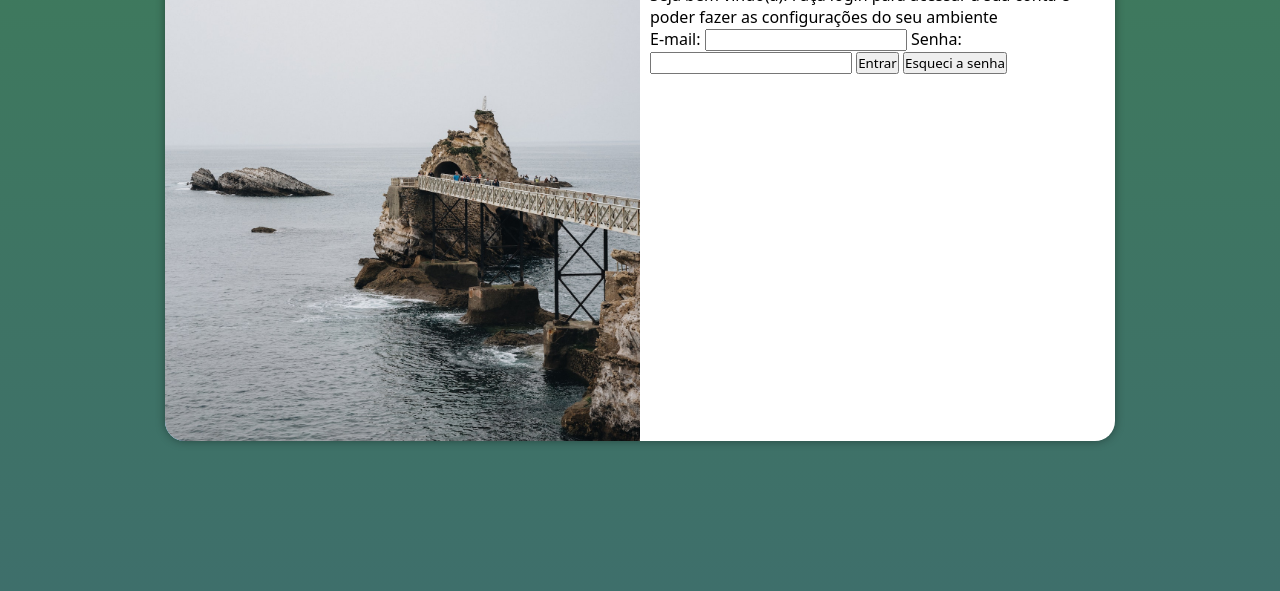
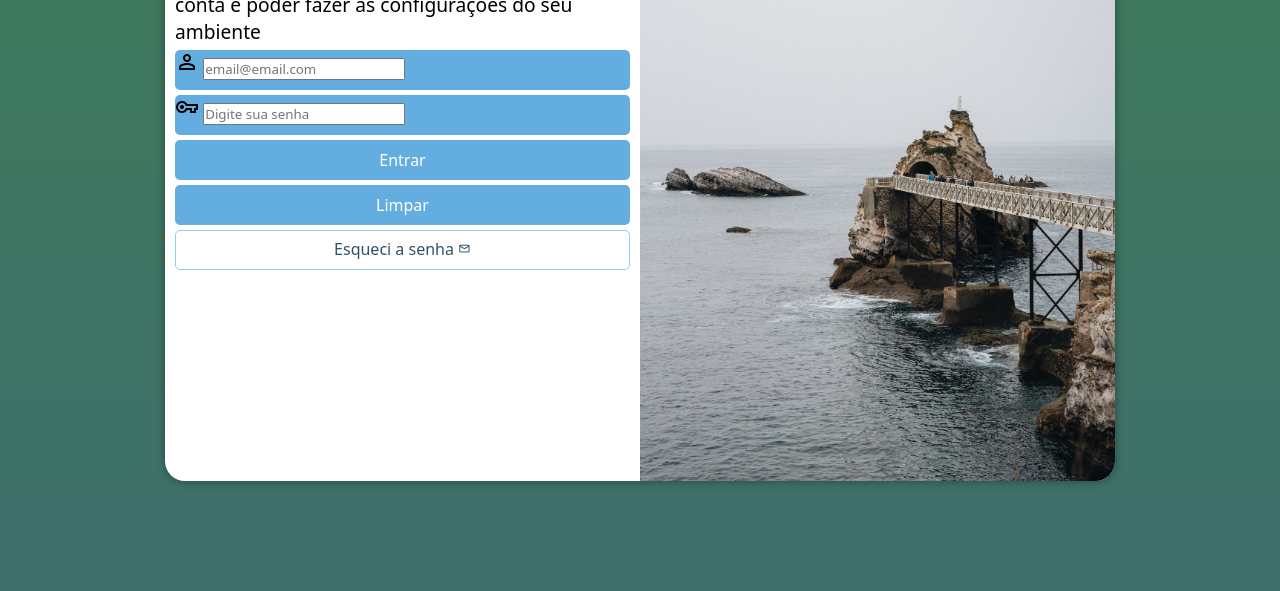
Before and after one commit to marcostwelve/projeto-login, a plain HTML site: page index.html in a window 1280 px wide. Shown: the part 209-800 px from the top of the page. Drawn offline with nearby package versions, Linux system fonts and the light colour scheme.

Commit message:
Formatação de formulários

```diff
--- a/estilos/media-query.css
+++ b/estilos/media-query.css
@@ -33,13 +33,20 @@
     }
 
     section#login > div#imagem {
-        float: left;
+        float: right;
         width: 50%;
         height: 100%;
     }
 
     section#login > div#formulario {
-        float: right;
+        float: left;
         width: 50%;
     }
+
+    div#formulario > h1 {
+        font-size: 2em;
+    }
+    div#formulario > p {
+        font-size: 1.2em;
+    }
 }
--- a/estilos/style.css
+++ b/estilos/style.css
@@ -33,8 +33,8 @@ section#login {
     transform: translate(-50%, -50%);
     overflow: hidden;
     background-color: #fff;
-    width: 250px;
-    height: 500px;
+    width: 280px;
+    height: 580px;
     border-radius: 20px;
     box-shadow: 0px 0px 10px rgba(0, 0, 0, 0.39);
     transition: width .3s, height .3s;
@@ -53,3 +53,66 @@ section#login > div#formulario {
     padding: 10px;
     display: block;
 }
+
+div#formulario > h1 {
+    text-align: center;
+    margin-bottom: 10px;
+}
+
+div#formulario > p {
+    font-size: 0.8em;
+}
+
+form > div.campo {
+    background-color: var(--cor03);
+    display: block;
+    width: 100%;
+    height: 40px;
+    border-radius: 5px;
+    margin: 5px 0;
+}
+
+form  label {
+    display: none;
+}
+form > input[type=submit] {
+    margin-bottom: 5px;
+}
+form > input[type=submit], form > input[type=reset] {
+    display: block;
+    font-size: 1em;
+    width: 100%;
+    height: 40px;
+    background-color: var(--cor03);
+    color: #fff;
+    border: none;
+    border-radius: 5px;
+    cursor: pointer;
+}
+
+form > input[type=submit]:hover,  form > input[type=reset]:hover {
+    background-color: #4d81a7;
+}
+
+form > a.botao {
+    display: block;
+    text-align: center;
+    text-decoration: none;
+    font-size: 1em;
+    width: 100%;
+    height: 40px;
+    padding-top: 7px;
+    margin-top: 5px;
+    background-color: #fff;
+    color: #305168;
+    border: 1px solid #8bcfff;
+    border-radius: 5px;
+}
+
+form > a.botao:hover {
+    background-color: #8bcfff;
+}
+
+form > a.botao > span {
+    font-size: 0.8em;
+}
--- a/index.html
+++ b/index.html
@@ -4,6 +4,7 @@
     <meta charset="UTF-8">
     <meta http-equiv="X-UA-Compatible" content="IE=edge">
     <meta name="viewport" content="width=device-width, initial-scale=1.0">
+    <link href="https://fonts.googleapis.com/css2?family=Material+Symbols+Outlined" rel="stylesheet" />
     <link rel="stylesheet" href="estilos/style.css" />
     <link rel="stylesheet" href="estilos/media-query.css" />
     <title>Login</title>
@@ -19,15 +20,22 @@
                 <h1>Login</h1>
                 <p>Seja bem vindo(a)! Faça login para acessar a sua conta e poder fazer as configurações do seu ambiente</p>
 
-                <form action="" method="post">
-                    <label for="iemail">E-mail: </label>
-                    <input type="email" name="email" id="iemail" required />
+                <form action="" method="post" autocomplete="on">
+                    <div class="campo">
+                        <span class="material-symbols-outlined">person</span>
+                        <input type="email" name="email" id="iemail" required placeholder="email@email.com" autocomplete="email" maxlength="25"/>
+                        <label for="iemail">Login </label>
+                    </div>
 
-                    <label for="isenha">Senha: </label>
-                    <input type="password" name="senha" id="isenha" min="8" max="12" required />
+                    <div class="campo">
+                        <span class="material-symbols-outlined">vpn_key</span>
+                        <input type="password" name="senha" id="isenha" minlength="8" maxlength="12" required placeholder="Digite sua senha" autocomplete="current-password"/>
+                        <label for="isenha">Senha </label>
+                    </div>
 
-                    <input type="submit" value="Entrar">
-                    <button type="button">Esqueci a senha</button>
+                    <input type="submit" value="Entrar" />
+                    <input type="reset" value="Limpar" />
+                    <a href="#" class="botao">Esqueci a senha <span class="material-symbols-outlined">mail</span></a>
                 </form>
             </div>
         </section>
```
